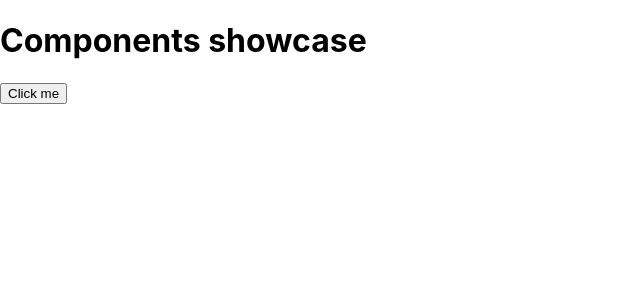
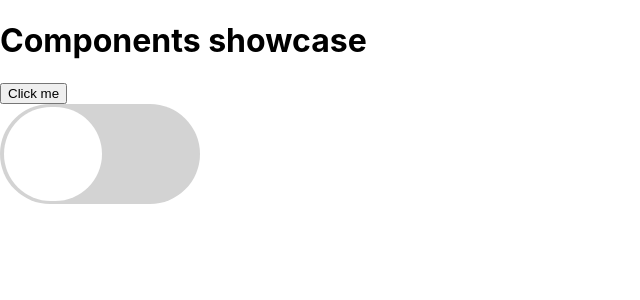
Before and after one commit to codeglocks/react-components, a React (Create React App) app: page / in a window 1280 px wide. Shown: the top 300 px of the page, without its empty margins (0-640 px from the left). Built offline with nearby package versions, Linux system fonts and the light colour scheme.

Commit message:
Add toggle button

```diff
--- a/src/App.js
+++ b/src/App.js
@@ -1,5 +1,6 @@
 import React from 'react';
 import './App.css';
+import ToggleSwitch from './components/Toggle/toggle';
 import Button from './components/Button/Button';
 
 function App() {
@@ -7,6 +8,7 @@ function App() {
 		<div>
 			<h1>Components showcase</h1>
 			<Button title='Click me' />
+			<ToggleSwitch />
 		</div>
 	);
 }
--- /dev/null
+++ b/src/components/Toggle/toggle.css
@@ -0,0 +1,37 @@
+
+
+.toggle button {
+    background-color: lightgray;
+    border: 0;
+    border-radius: 50px;
+    cursor: pointer;
+    height: 100px;
+    position: relative;
+    width: 200px;
+    -webkit-appearance: none;
+    -moz-appearance: none;
+  }
+
+  button:hover { background-color: lightgray; }
+  button:focus,
+  button:active { outline: none; }
+  button::-moz-focus-inner { border: 0; }
+
+  .pin {
+    background-color: white;
+    border-radius: 98px;
+    height: 94px;
+    left: 4px;
+    position: absolute;
+    top: 3px;
+    width: 98px;
+    transition: left ease .5s;
+  }
+
+  button.on {
+    background-color: green;
+  }
+
+  button.on .pin {
+    left: 98px;
+  }
--- /dev/null
+++ b/src/components/Toggle/toggle.js
@@ -0,0 +1,17 @@
+import { useState } from "react"
+import './toggle.css'
+
+const ToggleSwitch = () => {
+
+    const [on, setOnState] = useState(false);
+    const toggle = () => setOnState(o => !o);
+    return (
+        <div className="toggle">
+        <button class={on ? 'on' : 'off'} on={on} onClick={toggle}>
+        <span class="pin" />
+        </button>
+        </div>
+  );
+}
+
+  export default ToggleSwitch;
```
